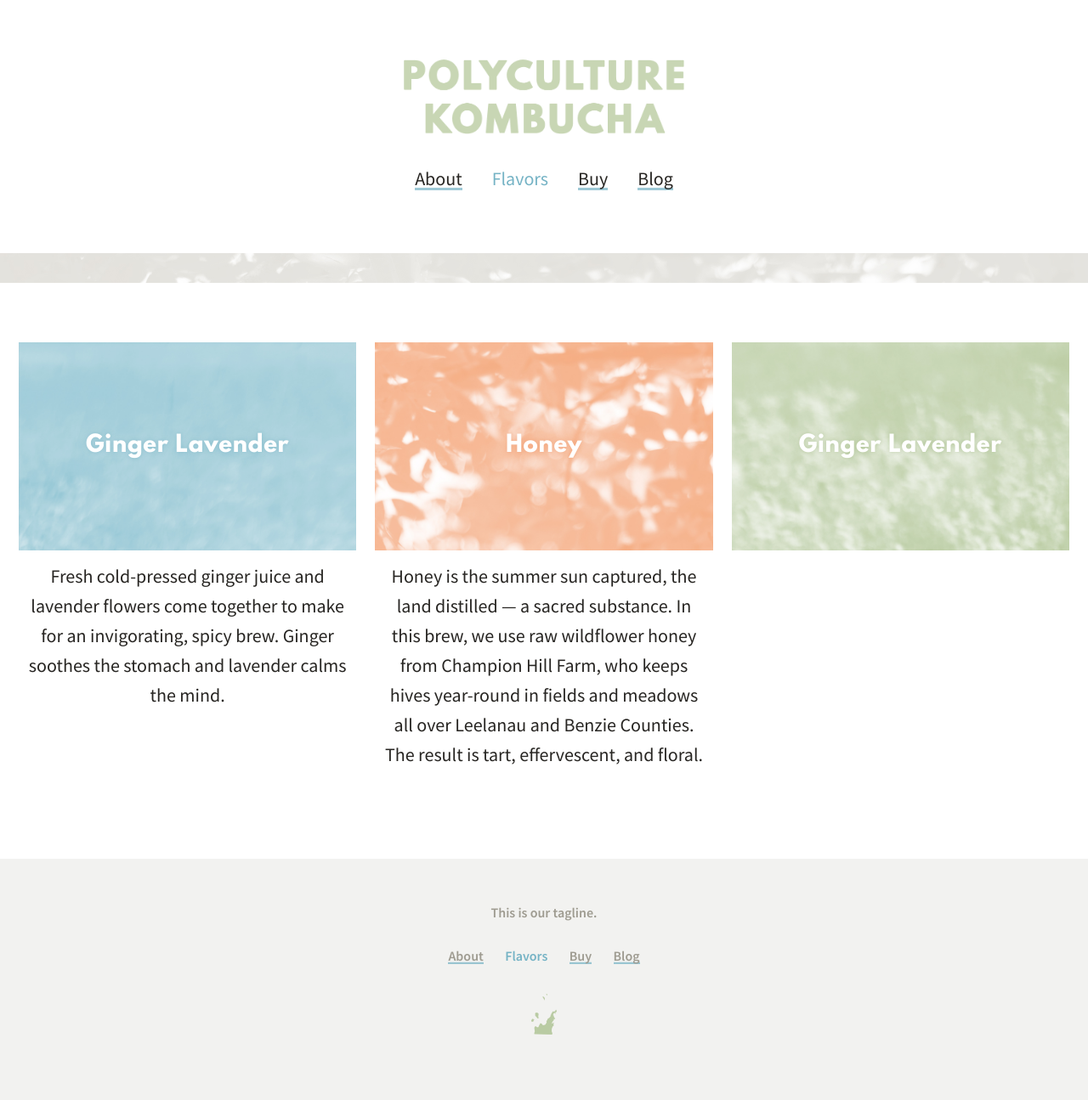
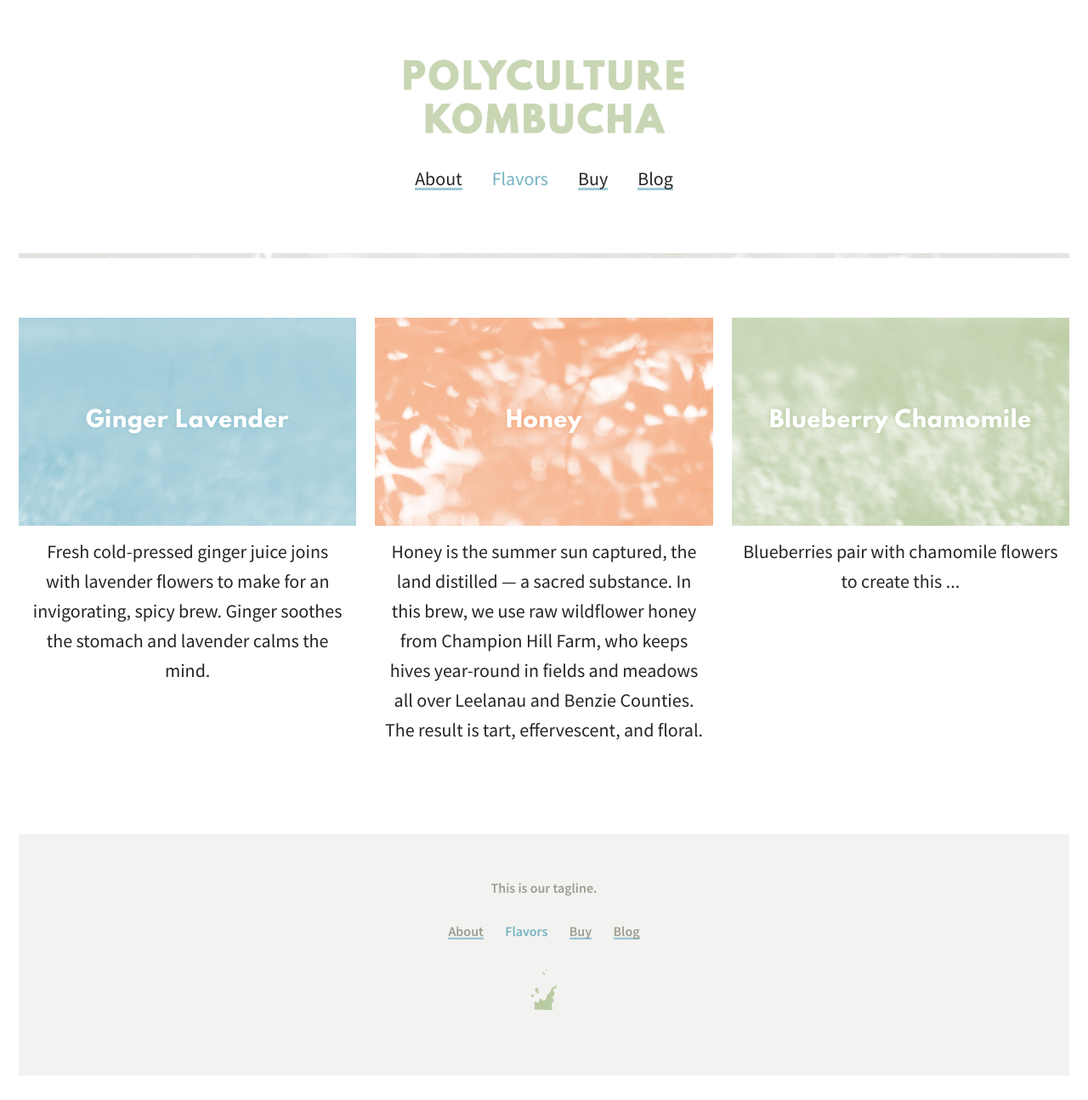
Before and after one commit to cscottmills/polyculturekombucha, a Jekyll site: the page built from flavors/index.html, in a window 1280 px wide. Shown: the whole page at 85% size. Built offline with Jekyll 4.4.1, drawn with Linux system fonts in a browser that asks for light colours; after the commit the page ends 1266 px from its top, so only the background shows below that.

Commit message:
[CONTENT] Improve flavor descriptions

```diff
--- a/flavors/index.html
+++ b/flavors/index.html
@@ -8,14 +8,14 @@ image: walnut
 <figure class="triptych">
 	<div class="third">
 		<h2 class="title blue" style="background-image: url('{{ site.imagePath }}/blue.jpg');"><b>Ginger Lavender</b></h2>
-		<p>Fresh cold-pressed ginger juice and lavender flowers come together to make for an invigorating, spicy brew. Ginger soothes the stomach and lavender calms the mind.</p>
+		<p>Fresh cold-pressed ginger juice joins with lavender flowers to make for an invigorating, spicy brew. Ginger soothes the stomach and lavender calms the mind.</p>
 	</div>
 	<div class="third">
 		<h2 class="title orange" style="background-image: url('{{ site.imagePath }}/orange.jpg');"><b>Honey</b></h2>
 		<p>Honey is the summer sun captured, the land distilled &mdash; a sacred substance. In this brew, we use raw wildflower honey from Champion Hill Farm, who keeps hives year-round in fields and meadows all over Leelanau and Benzie Counties. The result is tart, effervescent, and floral.</p>
 	</div>
 	<div class="third">
-		<h2 class="title green" style="background-image: url('{{ site.imagePath }}/green.jpg');"><b>Ginger Lavender</b></h2>
-		<p></p>
+		<h2 class="title green" style="background-image: url('{{ site.imagePath }}/green.jpg');"><b>Blueberry Chamomile</b></h2>
+		<p>Blueberries pair with chamomile flowers to create this ...</p>
 	</div>
 </figure>
--- a/resources/_scss/_components.scss
+++ b/resources/_scss/_components.scss
@@ -6,6 +6,7 @@
 .container {
 	width: 100%;
 	max-width: $containerWidth;
+	padding: 0 1em;
 	margin: 0 auto;
 }
 
@@ -113,7 +114,8 @@
 // --------------------------
 // figure
 .interior-figure {
-	height: $verticalSpace;
+	// height: $verticalSpace;
+	height: $lineThickness * 2;
 	// NB background-image is set inline
 	background-size: cover;
 	background-position: 50% 0;
@@ -216,7 +218,7 @@
 	$space: 1em;
 	display: flex;
 	justify-content: space-between;
-	padding: 0 $space;
+	// padding: 0 $space;
 	.third {
 		width: calc(33.333% - ((#{$space} * 2) / 3));
 		text-align: center;
```
